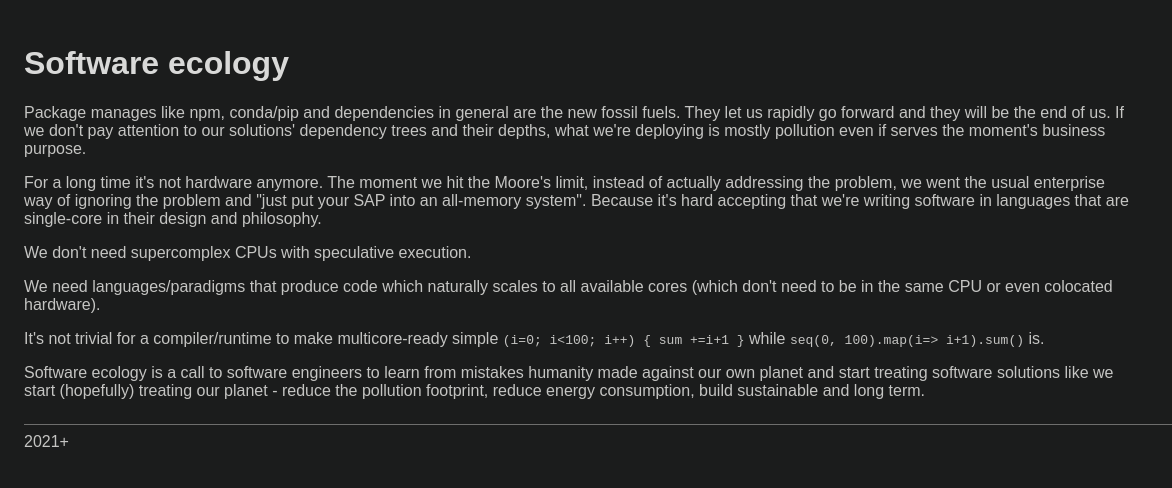
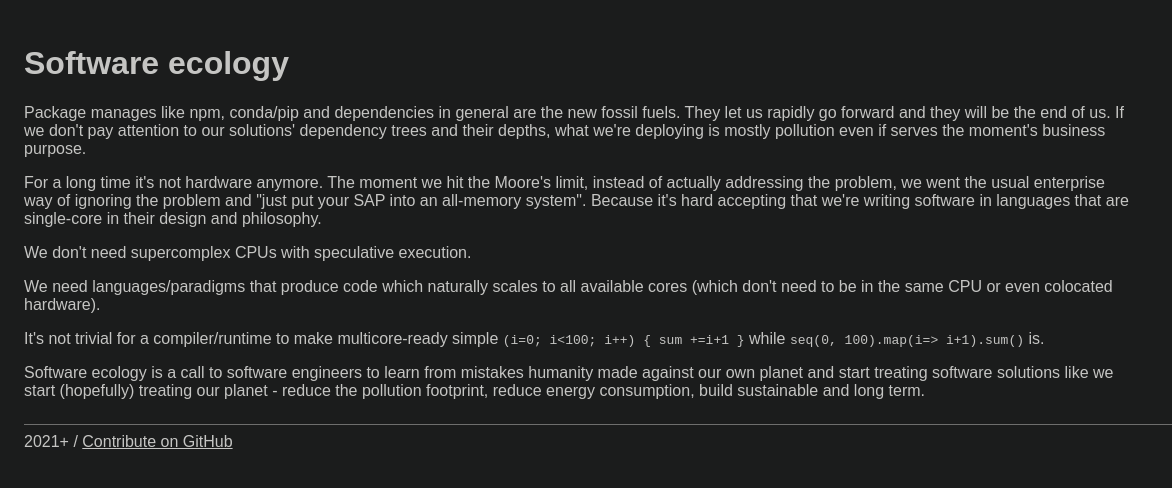
Before and after one commit to dooreelko/softwareecology.org, an Eleventy site: page index.md in a window 1280 px wide. Shown: the full height of the page, 0-1172 px from the left. Built offline with nearby package versions, Linux system fonts and the light colour scheme; Eleventy itself is replaced by a stand-in of ours; files that its build step writes are made by us from their sources.

Commit message:
cleanup. v1 mvp

```diff
--- a/_includes/layout.njk
+++ b/_includes/layout.njk
@@ -32,12 +32,14 @@
     .main {
       width: 60%;
       flex-grow: 8;
-      /* float: left; */
     }
 
-    .main .title {
+    a {
+      color: inherit;
+    }
+
+    .main .title>a {
       text-decoration: none;
-      color: #d9d9d8;
     }
 
     .nav {
@@ -62,15 +64,14 @@
 <body>
   <div class="content">
     <div class="main">
-      <h1><a class="title" href="/"> {{ title }} </a></h1>
+      <h1 class="title"><a href="/"> {{ title }} </a></h1>
       {{ content | safe }}
     </div>
     <div class="nav">
       <ul>
         <li>
           <a href="https://github.com/dooreelko/softwareecology.org">
-            <svg class="octicon octicon-mark-github v-align-middle" height="32" viewBox="0 0 16 16" version="1.1"
-              width="32" aria-hidden="true">
+            <svg height="32" viewBox="0 0 16 16" version="1.1" width="32" aria-hidden="true">
               <path fill-rule="evenodd"
                 d="M8 0C3.58 0 0 3.58 0 8c0 3.54 2.29 6.53 5.47 7.59.4.07.55-.17.55-.38 0-.19-.01-.82-.01-1.49-2.01.37-2.53-.49-2.69-.94-.09-.23-.48-.94-.82-1.13-.28-.15-.68-.52-.01-.53.63-.01 1.08.58 1.23.82.72 1.21 1.87.87 2.33.66.07-.52.28-.87.51-1.07-1.78-.2-3.64-.89-3.64-3.95 0-.87.31-1.59.82-2.15-.08-.2-.36-1.02.08-2.12 0 0 .67-.21 2.2.82.64-.18 1.32-.27 2-.27.68 0 1.36.09 2 .27 1.53-1.04 2.2-.82 2.2-.82.44 1.1.16 1.92.08 2.12.51.56.82 1.27.82 2.15 0 3.07-1.87 3.75-3.65 3.95.29.25.54.73.54 1.48 0 1.07-.01 1.93-.01 2.2 0 .21.15.46.55.38A8.013 8.013 0 0016 8c0-4.42-3.58-8-8-8z">
               </path>
@@ -82,7 +83,7 @@
   </div>
   <div class="footer">
     <hr />
-    2021+
+    2021+ / <a href="https://github.com/dooreelko/softwareecology.org">Contribute on GitHub</a>
   </div>
 </body>
 
```
Also changed, not shown: assets/favicon.svg (added).
